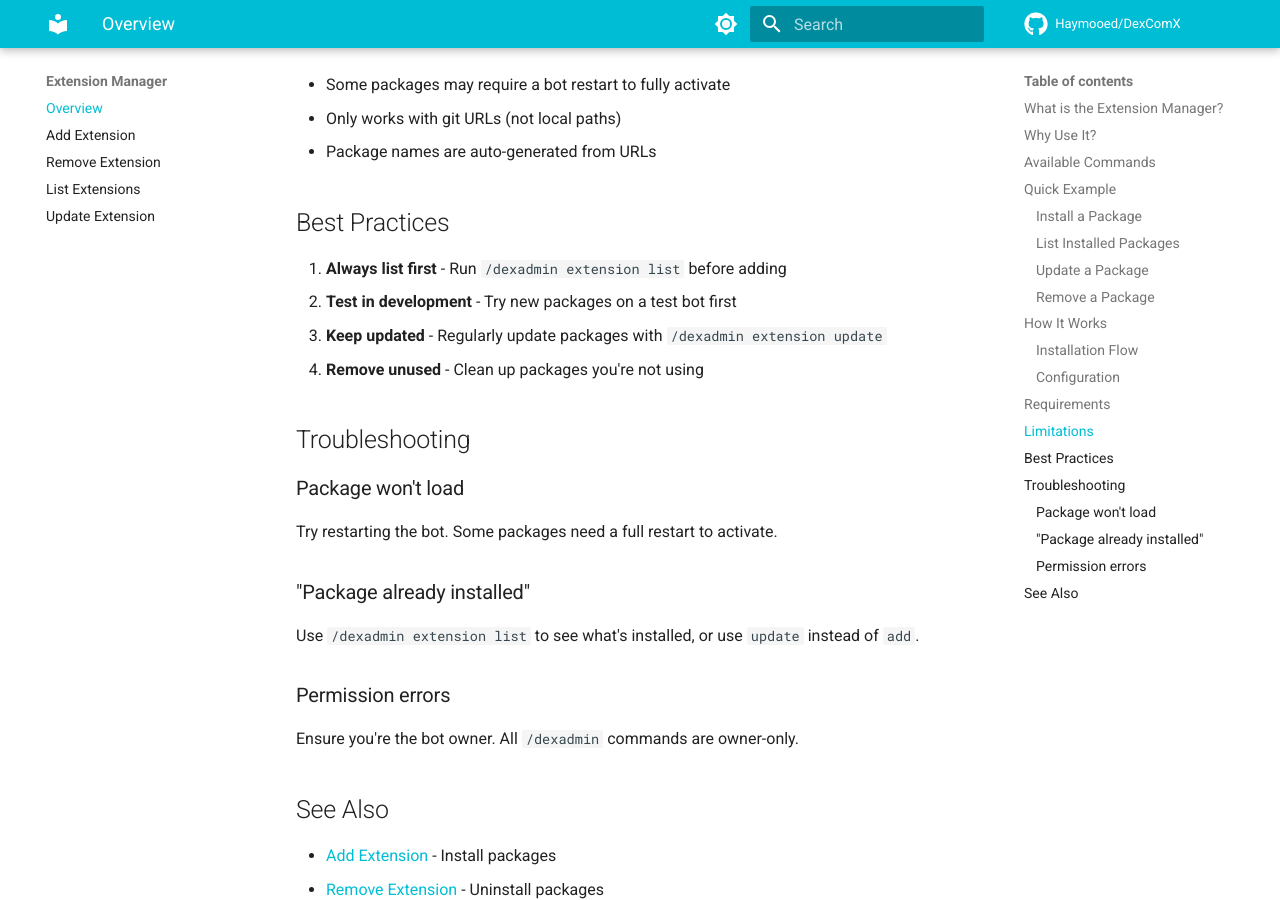
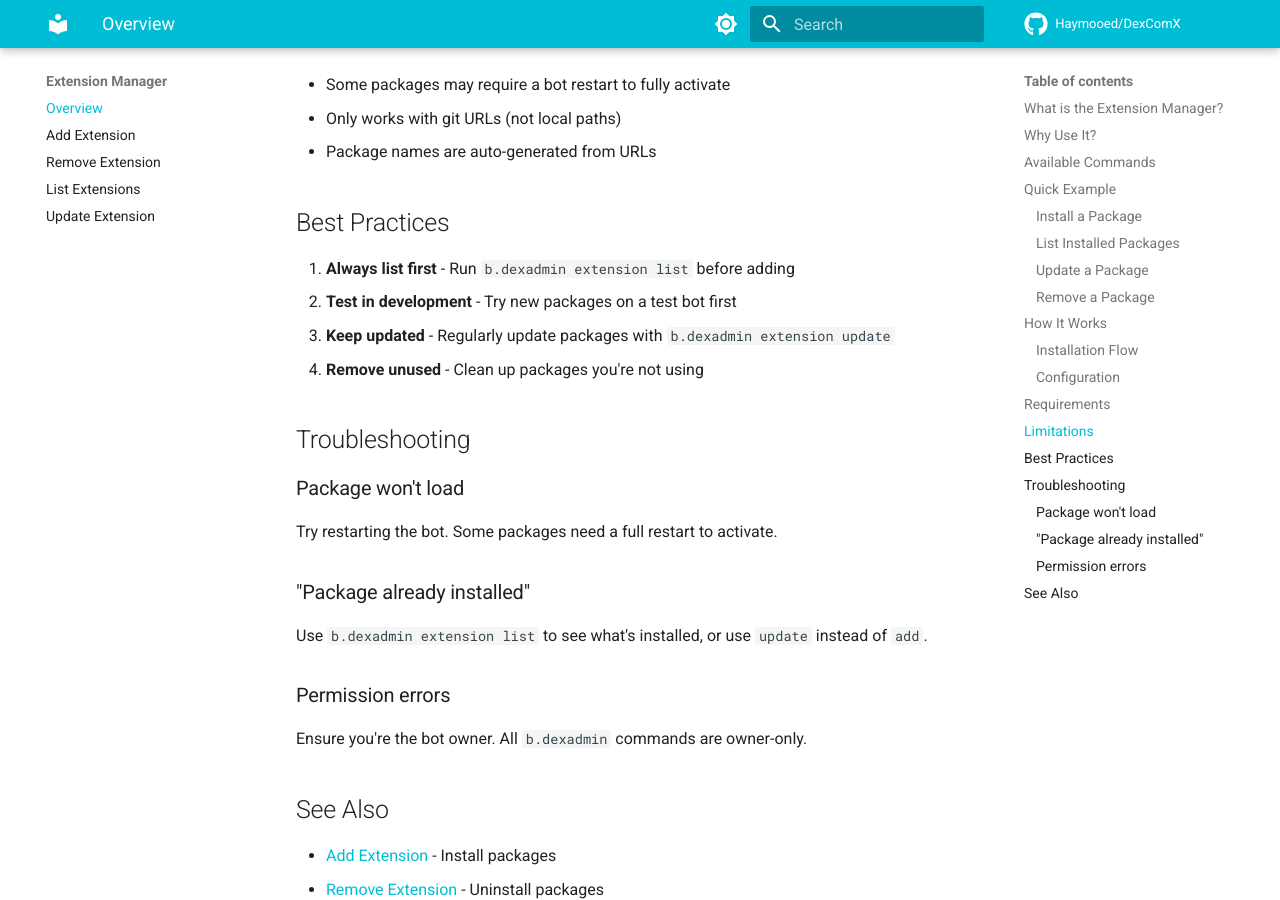
Before and after one commit to Haymooed/DexComX, an MkDocs documentation site: the page built from docs/extensions/overview.md, in a window 1280 px wide and 900 px high, scrolled down 2771 px. Built offline with MkDocs 1.6.1 and Material for MkDocs 9.7.7, drawn with Linux system fonts in a browser that asks for light colours; comment, search, counter and statistics services are not loaded; some of the changed text lies outside the part shown.

````diff
--- a/docs/extensions/overview.md
+++ b/docs/extensions/overview.md
@@ -71,7 +71,7 @@ Pulls the latest version and reinstalls.
 ### Remove a Package
 
 ```
-/dexadmin extension remove ballsdex_merchant_package
+b.dexadmin extension remove ballsdex_merchant_package
 ```
 
 Removes from config and unloads the extension.
@@ -113,9 +113,9 @@ editable = false
 
 ## Best Practices
 
-1. **Always list first** - Run `/dexadmin extension list` before adding
+1. **Always list first** - Run `b.dexadmin extension list` before adding
 2. **Test in development** - Try new packages on a test bot first
-3. **Keep updated** - Regularly update packages with `/dexadmin extension update`
+3. **Keep updated** - Regularly update packages with `b.dexadmin extension update`
 4. **Remove unused** - Clean up packages you're not using
 
 ## Troubleshooting
@@ -126,11 +126,11 @@ Try restarting the bot. Some packages need a full restart to activate.
 
 ### "Package already installed"
 
-Use `/dexadmin extension list` to see what's installed, or use `update` instead of `add`.
+Use `b.dexadmin extension list` to see what's installed, or use `update` instead of `add`.
 
 ### Permission errors
 
-Ensure you're the bot owner. All `/dexadmin` commands are owner-only.
+Ensure you're the bot owner. All `b.dexadmin` commands are owner-only.
 
 ## See Also
 
````
Also changed, not shown: docs/extensions/add.md (+5 -5 lines), docs/extensions/list.md (+2 -2 lines), docs/extensions/remove.md (+4 -4 lines), docs/extensions/update.md (+4 -4 lines).
